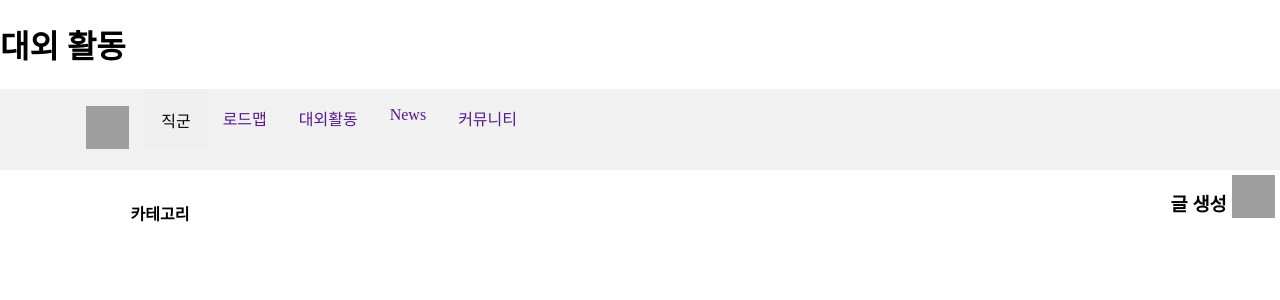
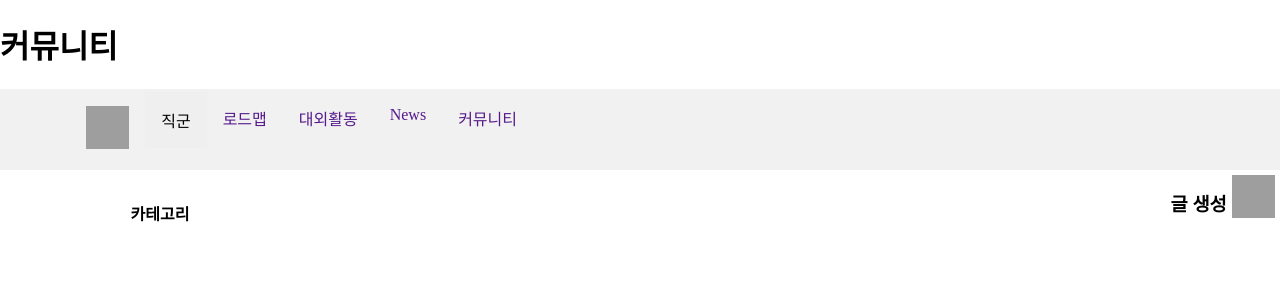
Before and after one commit to Eunso0922/Eunso0922.github.io, a PHP site: page /community.php in a window 1280 px wide. Shown: the top 300 px of the page. Run offline with PHP 8.4, Linux system fonts and the light colour scheme; grey boxes are pictures that could not be loaded.

Commit message:
Update community.php

```diff
--- a/webproject/community/community.php
+++ b/webproject/community/community.php
@@ -145,11 +145,11 @@ function print_list(){
       }
     </style>
 
-    <title>대외 활동</title>
+    <title>커뮤니티</title>
   </head>
 
   <body>
-    <h1>대외 활동</h1>
+    <h1>커뮤니티</h1>
 
     <div class="header">
         <ul>
```
